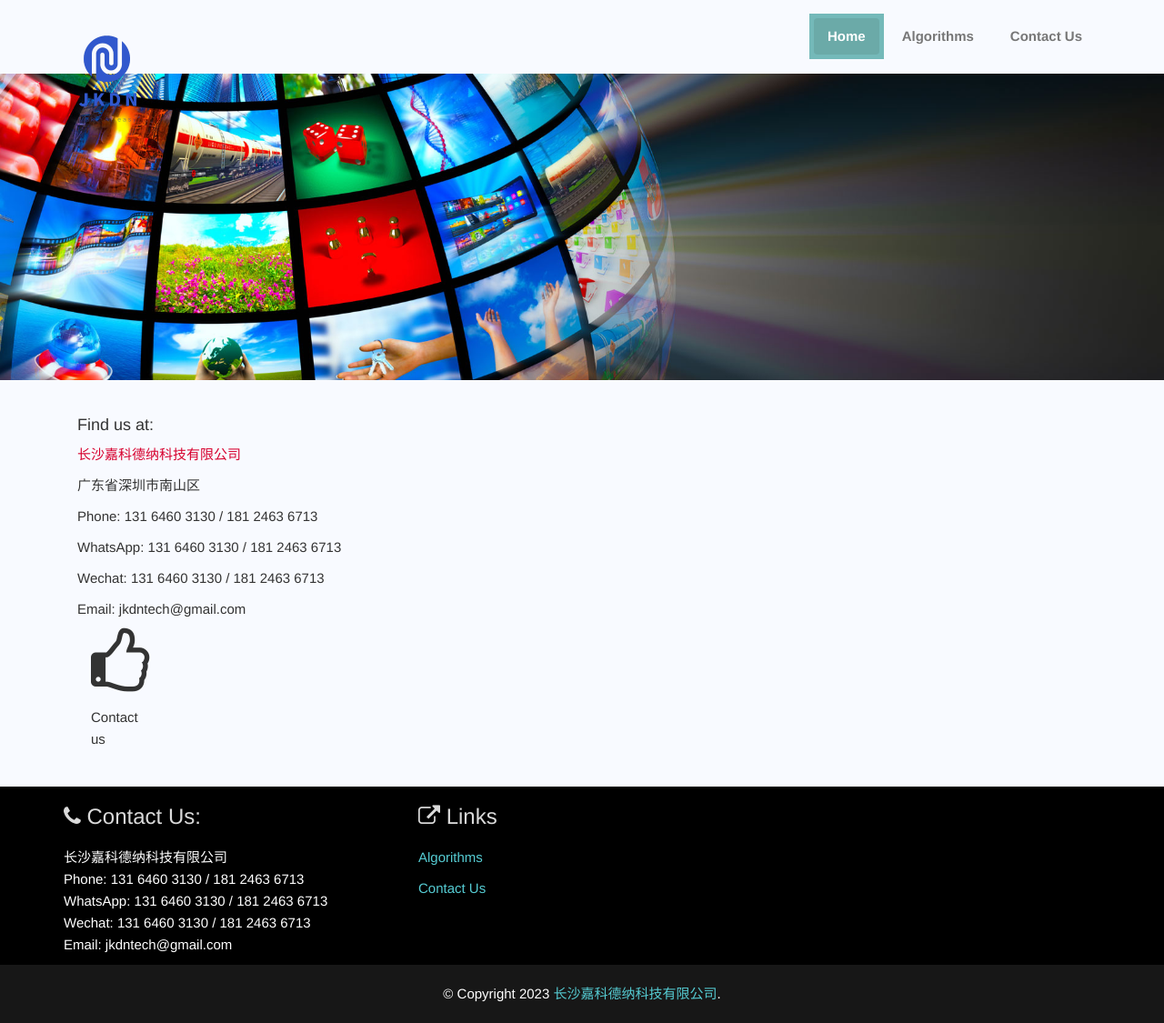
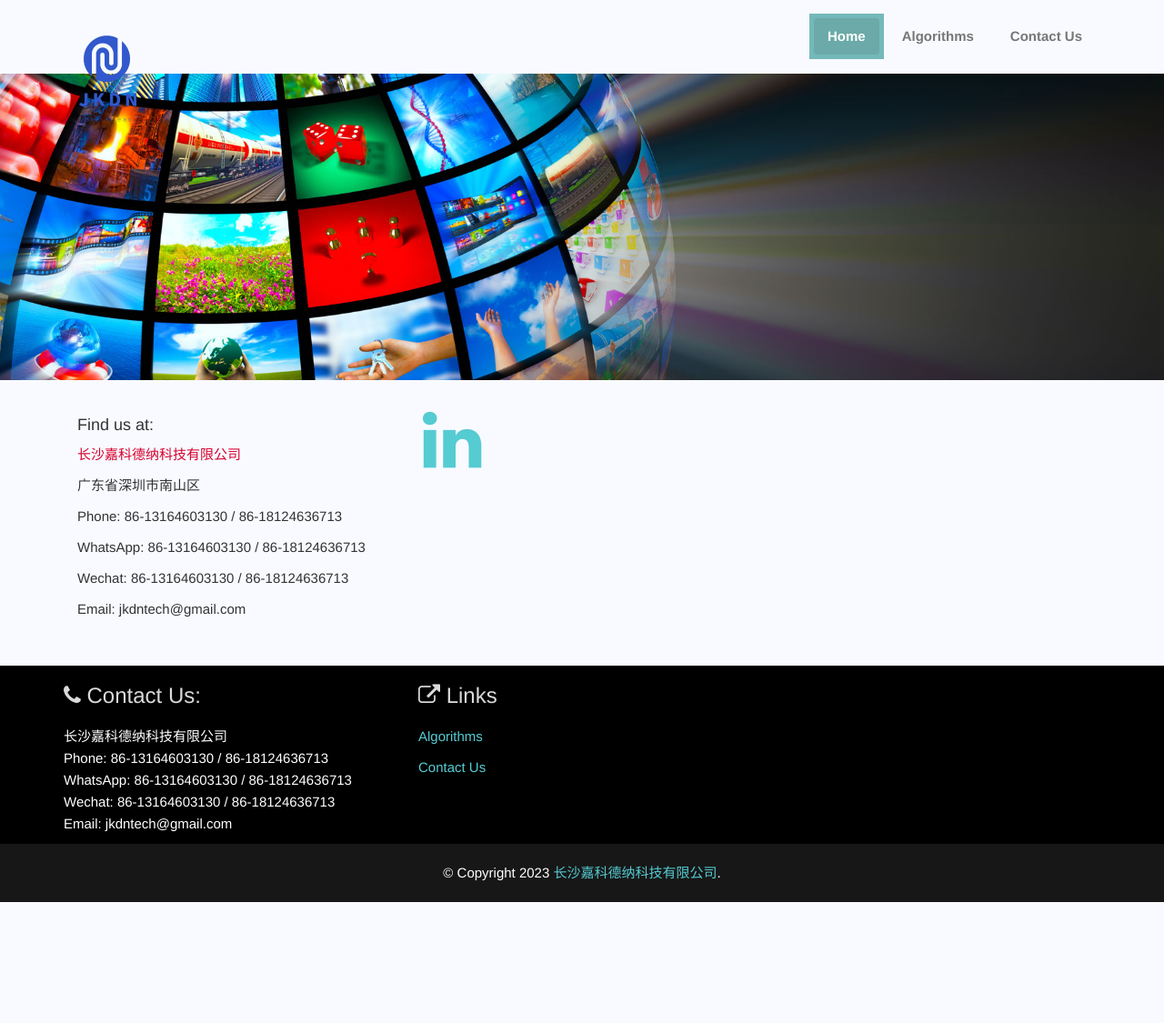
Before and after one commit to JKDN-Tech/JKDN-Tech.github.io, a Jekyll site: the page built from contact.html, in a window 1280 px wide. Shown: the whole page at 91% size. Built offline with Jekyll 4.4.1, drawn with Linux system fonts in a browser that asks for light colours; after the commit the page ends 992 px from its top, so only the background shows below that.

Commit message:
auto update

```diff
--- a/_config.yml
+++ b/_config.yml
@@ -23,7 +23,7 @@ url: "" # the base hostname & protocol for your site, e.g. http://example.com
 # Company Information
 company_name: 长沙嘉科德纳科技有限公司
 address_line: 广东省深圳市南山区
-telephone_number: 131 6460 3130 / 181 2463 6713
+telephone_number: 86-13164603130 / 86-18124636713
 fax_number: 1.800.245.357
 company_email: jkdntech@gmail.com
 google_map: https://www.google.com/maps/embed?pb=!1m14!1m12!1m3!1d3618.727010735933!2d91.837871!3d24.907291700000002!2m3!1f0!2f0!3f0!3m2!1i1024!2i768!4f13.1!5e0!3m2!1sen!2s!4v1404919738144
--- a/contact.html
+++ b/contact.html
@@ -20,10 +20,7 @@ published: true
         <p>WhatsApp: {{ site.telephone_number }}</p>
         <p>Wechat: {{ site.telephone_number }}</p>
         <p>Email: {{ site.company_email }}</p>
-        <div class="col-lg-3 col-md-3 col-sm-3 col-xs-12">
-          <p class="services-icon" href="{{ site.linkedin_link }}"><i class="fa fa-thumbs-o-up fa-5x"></i></p>
-          Contact us
-        </div>
+
         <!-- <em class="block-author">Email: {{ site.company_email }}</em> -->
         <!-- p class="lead">Social Link</p><hr>
         <div class="col-lg-3 col-md-3 col-sm-3 col-xs-12">
@@ -36,6 +33,9 @@ published: true
         </div>
         <br !-->
       </div>
+      <div class="col-lg-3 col-md-3 col-sm-3 col-xs-12">
+        <a class="services-icon" href="{{ site.linkedin_link }}"><i class="fa fa-linkedin fa-5x"></i></a>
+      </div>
     </div>
   </div>
 </div>
```
